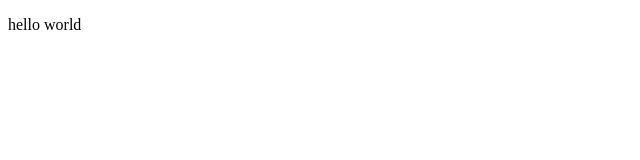
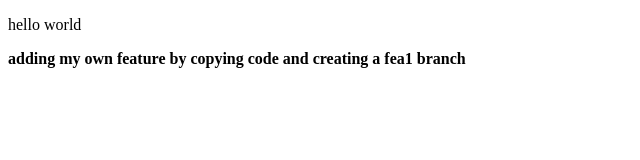
Before and after one commit to Shruthi2905/Shruthi.B, a plain HTML site: page index.html in a window 1280 px wide. Shown: the whole page, without its empty margins (0-640 px from the left). Drawn offline with Linux system fonts and the light colour scheme.

Commit message:
added to new branch

```diff
--- a/index.html
+++ b/index.html
@@ -7,5 +7,6 @@
 </head>
 <body>
     <p>hello world</p>
+    <b>adding my own feature by copying code and creating a fea1 branch </b>
 </body>
 </html>
```
